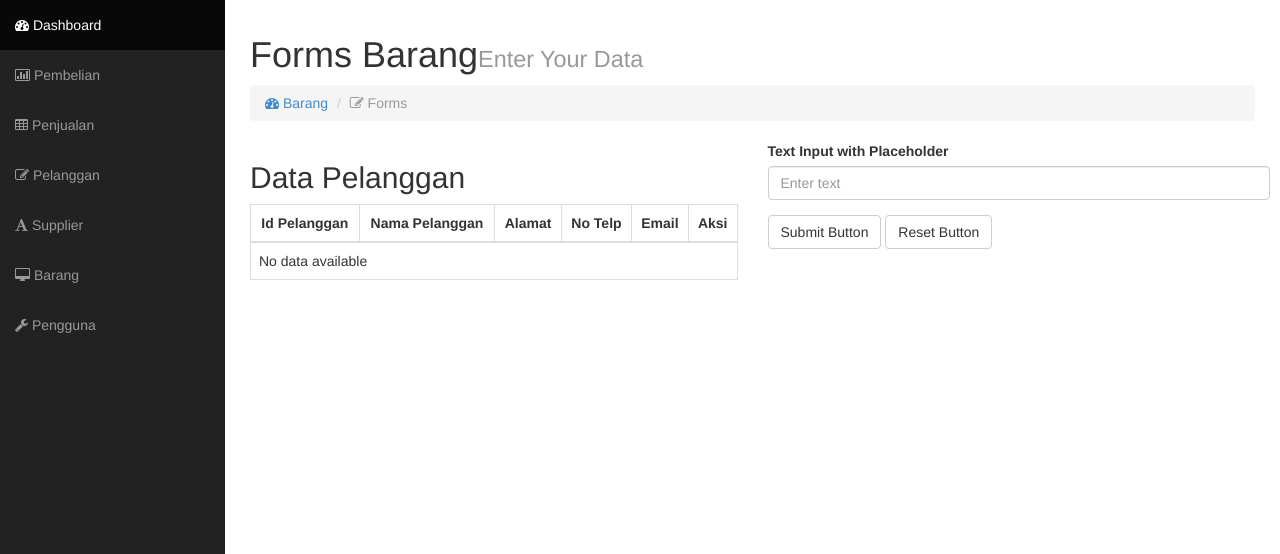
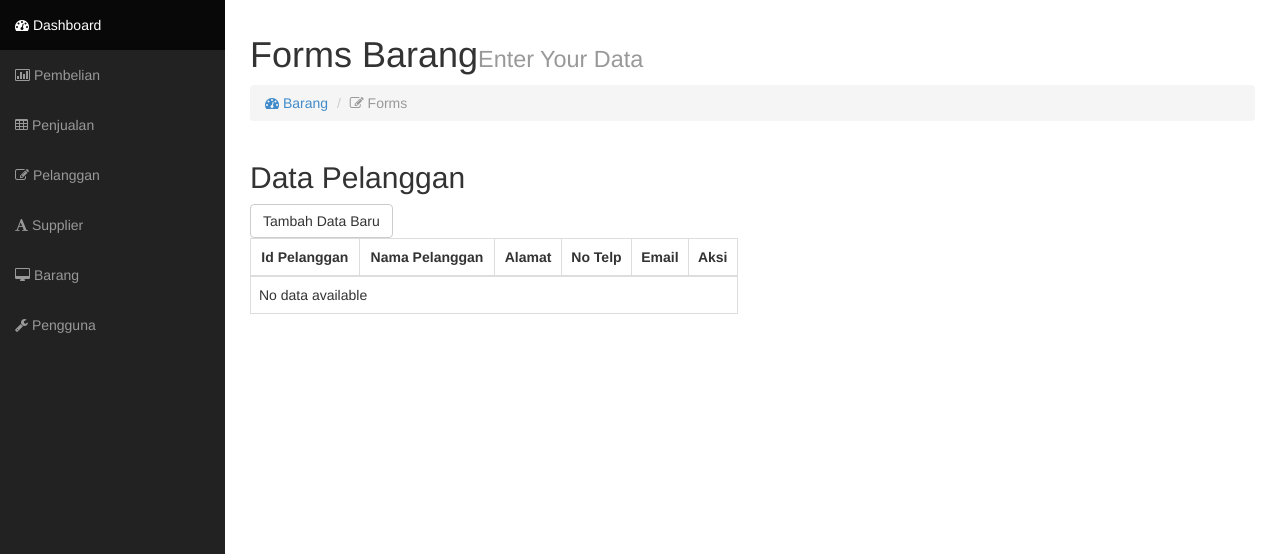
Before and after one commit to cheyoong/TK4_Team-1, a PHP site: page /barang.php in a window 1280 px wide. Shown: the part 50-604 px from the top of the page. Run offline with PHP 8.4, Linux system fonts and the light colour scheme; data that the repository does not hold is empty.

Commit message:
update view

```diff
--- a/barang.php
+++ b/barang.php
@@ -1,6 +1,7 @@
 <?php
 include "config.php";
 ?>
+
 <!DOCTYPE html>
 
 <?php
@@ -70,7 +71,8 @@ $result = $conn->query($sql);
         <div class="col-lg-6">
           <h2>Data Pelanggan</h2>
           <div class="table-responsive">
-            <table class="table table-bordered table-hover tablesorter">
+            <button type="button" class="btn btn-default" id="btnTambahData">Tambah Data Baru</button>
+            <table class="table table-bordered table-hover tablesorter" id="tableDataPelanggan">
               <thead>
                 <tr>
                   <th class="text-center">Id Pelanggan</th>
@@ -92,7 +94,6 @@ $result = $conn->query($sql);
                     echo "<td>" . $row["AlamatPelanggan"] . "</td>";
                     echo "<td>" . $row["NoTelpPelanggan"] . "</td>";
                     echo "<td>" . $row["EmailPelanggan"] . "</td>";
-                    // echo "<td>" . $row["IdPenjualan"] . "</td>";
 
                     // Add Edit and Delete buttons
                     echo "<td><a href='edit_pelanggan.php?id=" . $row["IdPelanggan"] . "' class='btn btn-warning btn-sm'>Edit</a></td>";
@@ -107,26 +108,39 @@ $result = $conn->query($sql);
               </tbody>
             </table>
           </div>
+
+
+        <div class="col-lg-6">
+          <!-- Formulir untuk Tambah Data -->
+          <form role="form" id="formTambahData" style="display: none;">
+            <div class="form-group">
+              <label>Id Pelanggan</label>
+              <input class="form-control" placeholder="Enter Id Pelanggan">
             </div>
-
-        <div class="row">
-          <div class="col-lg-6">
-
-            <form role="form">
             <div class="form-group">
-                <label>Text Input with Placeholder</label>
-                <input class="form-control" placeholder="Enter text">
+              <label>Nama Pelanggan</label>
+              <input class="form-control" placeholder="Enter Nama Pelanggan">
             </div>
-
+            <div class="form-group">
+              <label>Alamat</label>
+              <input class="form-control" placeholder="Enter Alamat">
+            </div>
+            <div class="form-group">
+              <label>No Telp</label>
+              <input class="form-control" placeholder="Enter No Telp">
+            </div>
+            <div class="form-group">
+              <label>Email</label>
+              <input class="form-control" placeholder="Enter Email">
+            </div>
             <button type="submit" class="btn btn-default">Submit Button</button>
-              <button type="reset" class="btn btn-default">Reset Button</button>
-
+            <button type="reset" class="btn btn-default" onclick="hideForm()">Cancel</button>
           </form>
-
         </div>
       </div><!-- /.row -->
 
     </div><!-- /#page-wrapper -->
+    </div>
 
   </div><!-- /#wrapper -->
 
@@ -134,6 +148,25 @@ $result = $conn->query($sql);
   <script src="js/jquery-1.10.2.js"></script>
   <script src="js/bootstrap.js"></script>
 
+  <script>
+    // Fungsi untuk menampilkan formulir
+    function showForm() {
+      document.getElementById("formTambahData").style.display = "block";
+      document.getElementById("tableDataPelanggan").style.display = "none";
+      document.getElementById("btnTambahData").style.visibility = "hidden";
+    }
+
+    // Fungsi untuk menyembunyikan formulir dan menampilkan kembali data grid
+    function hideForm() {
+      document.getElementById("formTambahData").style.display = "none";
+      document.getElementById("tableDataPelanggan").style.display = "table"; // Menampilkan kembali data grid
+      document.getElementById("btnTambahData").style.visibility = "visible";
+    }
+
+    // Menambahkan event listener untuk tombol "Tambah Data Baru"
+    document.getElementById("btnTambahData").addEventListener("click", showForm);
+  </script>
+
 </body>
 
 </html>
```
Lines whose indentation alone changed are shown as unchanged.
